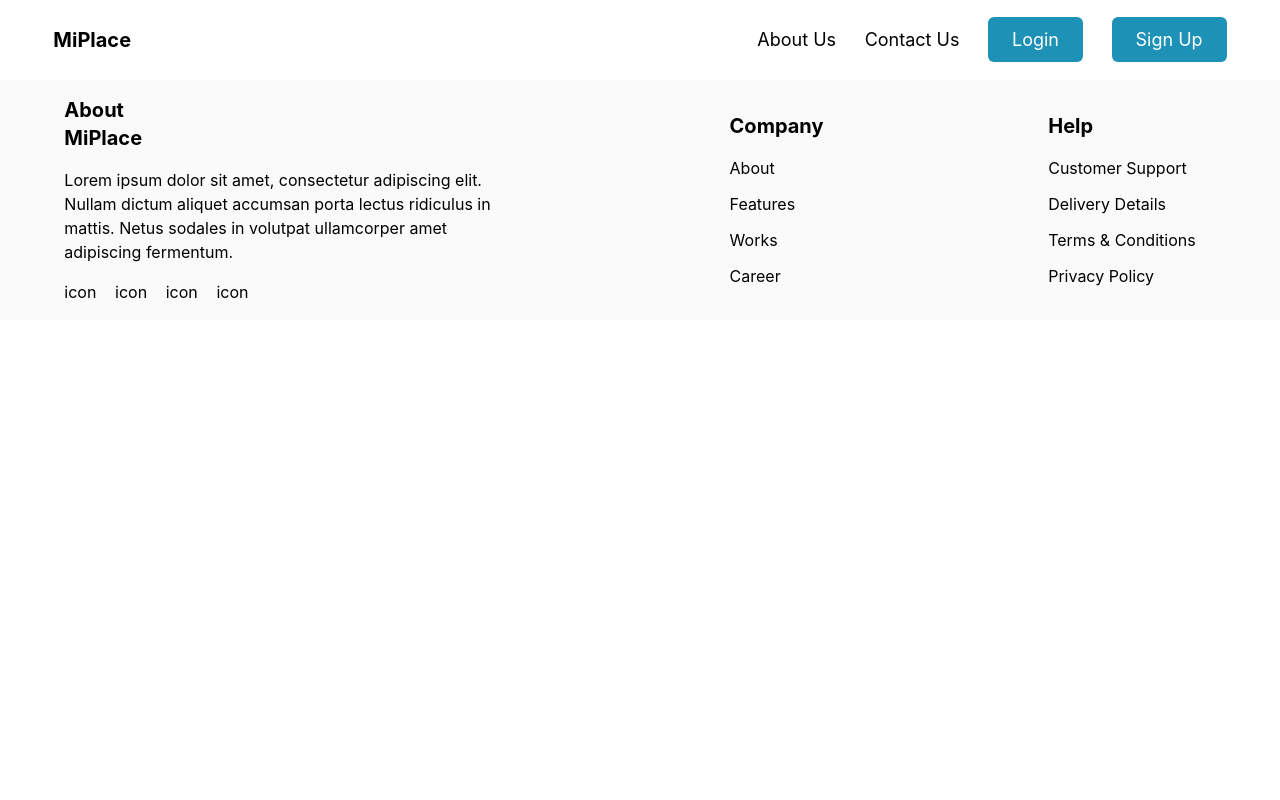
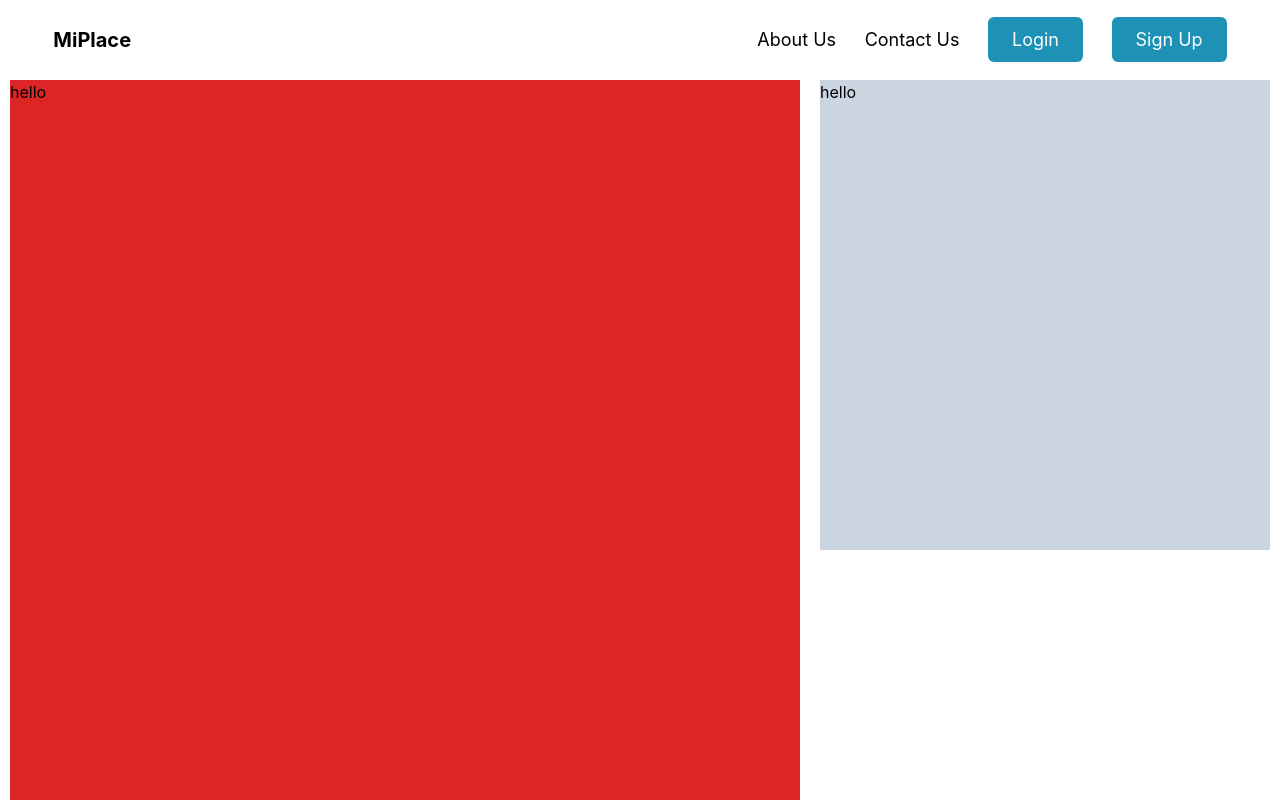
Before and after one commit to aruljohnsonalmabetter/MiPlace-Frontend, a React (Create React App) app in the folder miplace/: page /bookingInfoandBill in a window 1280 px wide. Shown: the top 800 px of the page. Built offline with nearby package versions, Linux system fonts and the light colour scheme.

Commit message:
added bookinginfoand bill,mybooking,emailcontactusand customersupport pages and styling is left

```diff
--- a/miplace/src/App.js
+++ b/miplace/src/App.js
@@ -9,6 +9,10 @@ import HeaderComponent from './components/HeaderComponent';
 import FooterComponent from './components/FooterComponent';
 import Login from './components/LoginFormComponent';
 import OTP from './pages/OTP'
+import BookingInfoandBill from './pages/BookingInfoandBill'
+import MyBookings from './pages/MyBookings'
+import EmailUsContactUs from './pages/EmailUsContactUs'
+import CustomerSupport from './pages/CustomerSupport'
 function App() {
   return (
 
@@ -20,6 +24,11 @@ function App() {
         <Route path="/hotelinfo" element={<HotelInfo />} />
         <Route path="/login" element={<Login />} />
         <Route path="/otp" element={<OTP />} />
+        <Route path="/bookingInfoandBill" element={<BookingInfoandBill/>} />
+        <Route path="/mybookings" element={<MyBookings />} />
+        <Route path="/emailuscontactus" element={<EmailUsContactUs />} />
+        <Route path="/customersupport" element={<CustomerSupport />} />
+
       </Routes>
      <FooterComponent/>
     </BrowserRouter>
--- a/miplace/src/pages/BookingInfoandBill.js
+++ b/miplace/src/pages/BookingInfoandBill.js
@@ -2,7 +2,15 @@ import React from 'react'
 
 function BookingInfoandBill() {
   return (
-    <div>BookingInfoandBill</div>
+    <div class="flex mx-auto w-[80rem] h-[80rem]">
+      <div class="bg-red-600 mx-auto w-[49.375rem] h-[64.25rem]">
+        <h1>hello</h1>
+      </div>
+      <div class=" mx-auto w-[28.125rem] h-[29.34375rem] border-black bg-slate-300">
+      <h1>hello</h1>
+      </div>
+
+    </div>
   )
 }
 
```
